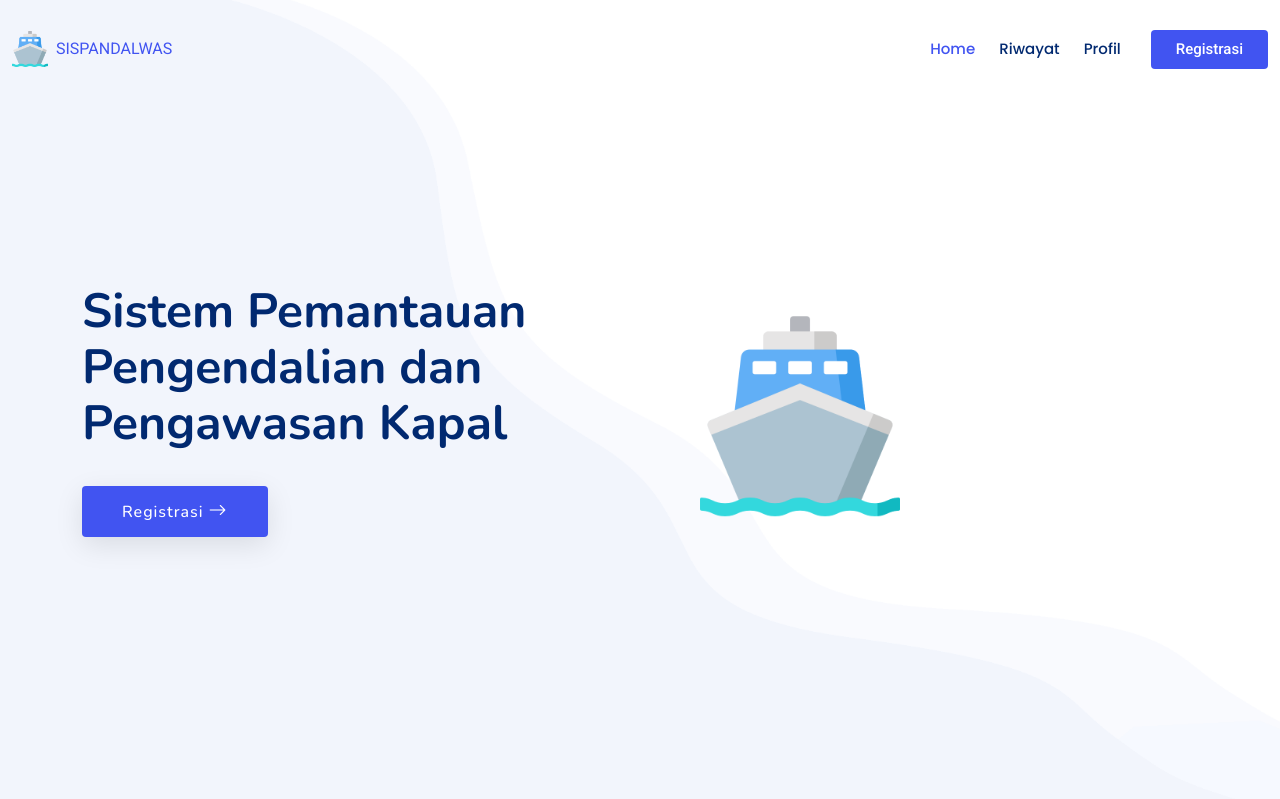
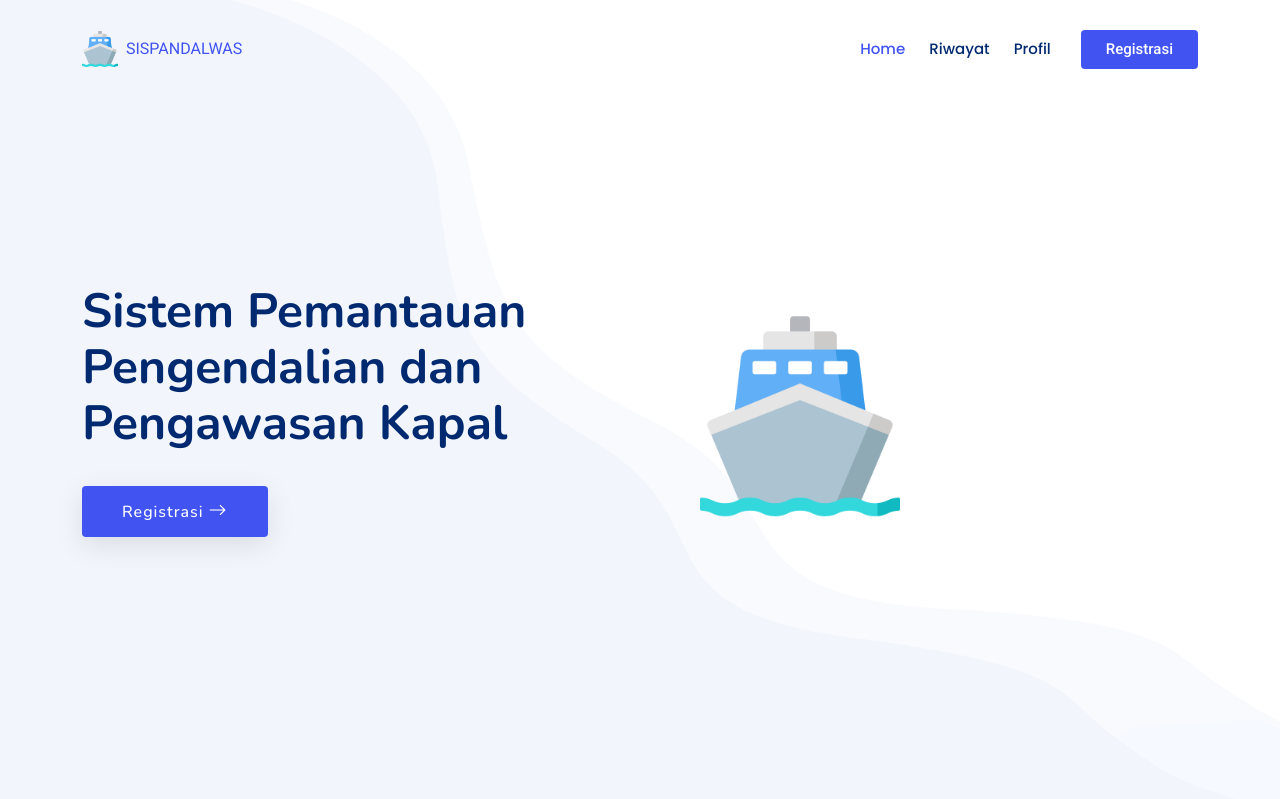
Before and after one commit to WannxxRd/Booking-system, a CodeIgniter 4 app: the page made by app/Views/landing.php in a window 1280 px wide. Shown: the top 799 px of the page. Run offline with PHP 8.4 and a stand-in for CodeIgniter, Linux system fonts and the light colour scheme; the template is opened without the code that fills it, so the values that code supplies are empty; some libraries are stand-ins or nearby versions.

Commit message:
Second commit

```diff
--- a/app/Views/landing.php
+++ b/app/Views/landing.php
@@ -56,7 +56,7 @@
 <body class="index-page">
 
     <header id="header" class="header d-flex align-items-center fixed-top">
-        <div class="container-fluid container-l position-relative d-flex align-items-center">
+        <div class="container-fluid container-sm position-relative d-flex align-items-center">
 
             <a href="<?= base_url() ?>" class="logo d-flex align-items-center me-auto">
                 <img src="<?= base_url('assets/img/logo.png') ?>" alt="Logo">
```
